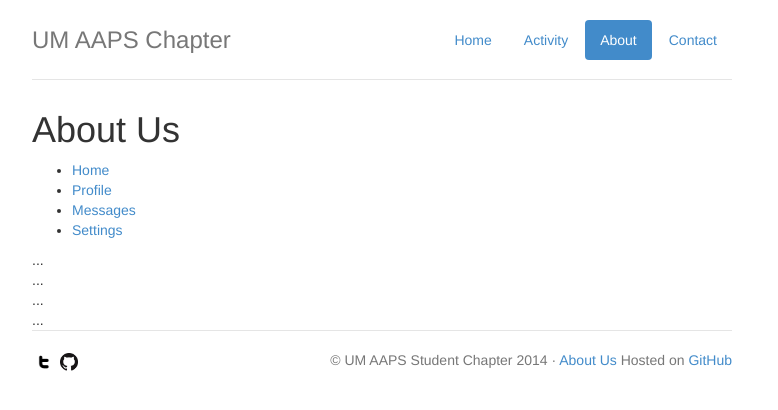
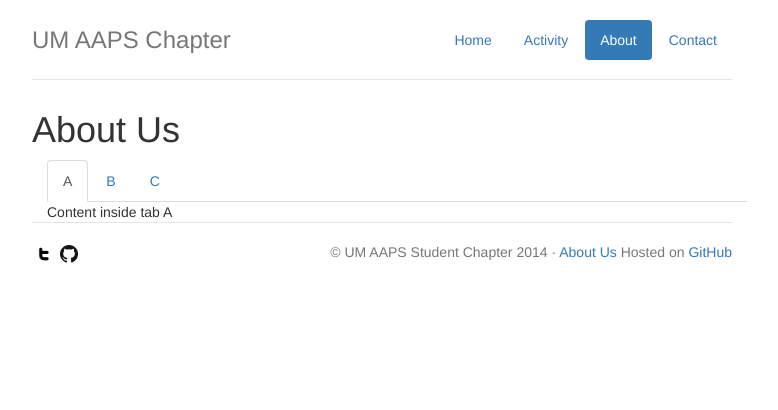
Before and after one commit to umaaps/umaaps.github.io, a Jekyll site: the page built from about.html, in a window 1280 px wide. Shown: the top 410 px of the page, without its empty margins (258-1036 px from the left). Built offline with Jekyll 4.4.1, drawn with Linux system fonts in a browser that asks for light colours; nearby versions of some CDN libraries; library files that are not in the unit come from our copies.

Commit message:
test about.html

```diff
--- a/about.html
+++ b/about.html
@@ -4,22 +4,28 @@ title: About Us
 permalink: /about/
 ---
 
-<ul class="tabs">
-  <li class="active"><a href="#home">Home</a></li>
-  <li><a href="#profile">Profile</a></li>
-  <li><a href="#messages">Messages</a></li>
-  <li><a href="#settings">Settings</a></li>
-</ul>
+<div class="container">
+    <ul class="nav nav-tabs">
+        <li class="nav active"><a href="#A" data-toggle="tab">A</a></li>
+        <li class="nav"><a href="#B" data-toggle="tab">B</a></li>
+        <li class="nav"><a href="#C" data-toggle="tab">C</a></li>
+    </ul>
 
-<div class="pill-content">
-  <div class="active" id="home">...</div>
-  <div id="profile">...</div>
-  <div id="messages">...</div>
-  <div id="settings">...</div>
-</ul>
+    <!-- Tab panes -->
+    <div class="tab-content">
+        <div class="tab-pane fade in active" id="A">Content inside tab A</div>
+        <div class="tab-pane fade" id="B">Content inside tab B</div>
+        <div class="tab-pane fade" id="C">Content inside tab C</div>
+    </div>
+</div>
 
-<script>
-  $(function () {
-    $('.tabs').tabs()
-  })
-</script>
+<script src="https://ajax.googleapis.com/ajax/libs/jquery/1.11.0/jquery.min.js"></script>
+
+<!-- Latest compiled and minified CSS -->
+<link rel="stylesheet" href="//netdna.bootstrapcdn.com/bootstrap/3.1.1/css/bootstrap.min.css">
+
+<!-- Optional theme -->
+<link rel="stylesheet" href="//netdna.bootstrapcdn.com/bootstrap/3.1.1/css/bootstrap-theme.min.css">
+
+<!-- Latest compiled and minified JavaScript -->
+<script src="//netdna.bootstrapcdn.com/bootstrap/3.1.1/js/bootstrap.min.js"></script>
```
